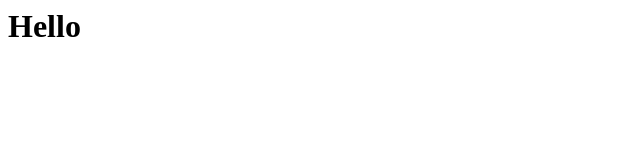
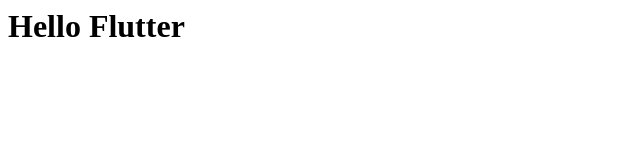
Before and after one commit to tawatchr0009/comein, a plain HTML site: page index.html in a window 1280 px wide. Shown: the whole page, without its empty margins (0-640 px from the left). Drawn offline with Linux system fonts and the light colour scheme.

Commit message:
update index.html to flutter

```diff
--- a/index.html
+++ b/index.html
@@ -3,6 +3,6 @@
         <title>Test Web</title>
     </head>
     <body>
-        <h1>Hello</h1>
+        <h1>Hello Flutter</h1>
     </body>
 </html>
```
